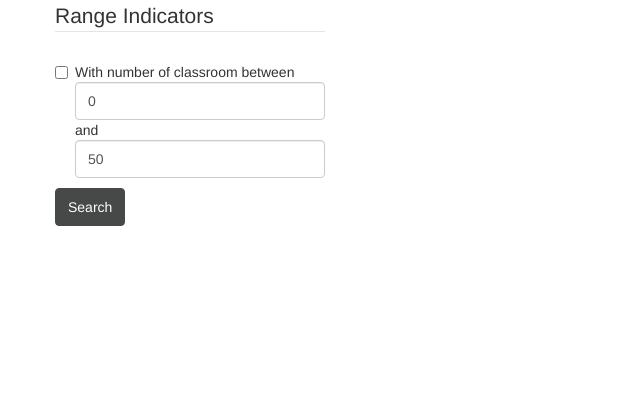
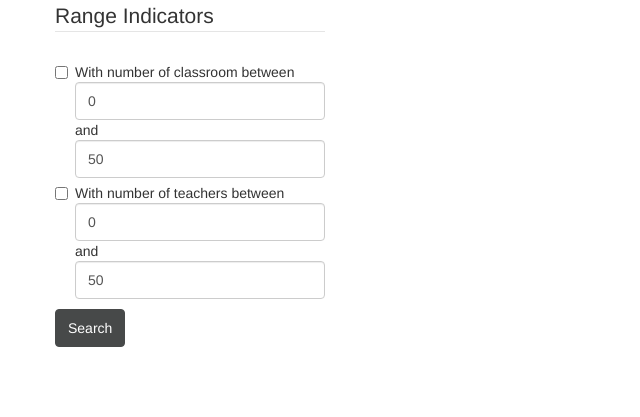
Before and after one commit to klpdotorg/dise_dashboard, a Django app: page / in a window 1280 px wide. Shown: the part 1301-1718 px from the top of the page, without its empty margins (0-640 px from the left). Before the commit the page ends 1527 px from the top, so only its background shows below. Run offline with Django 3.2, Linux system fonts and the light colour scheme; parts of the project's set-up code (start-up, migrations or seed data) failed here and were passed over; some libraries are stand-ins or nearby versions.

Commit message:
added teacher count filter

```diff
--- a/apps/schools/v1_views.py
+++ b/apps/schools/v1_views.py
@@ -176,6 +176,11 @@ class V1SearchView(View, JSONResponseMixin):
             )
             schools = schools.filter(classroom_count__gte=classroom_min, classroom_count__lte=classroom_max)
 
+        if 'teacher_count' in filters:
+            teacher_min = params.get('teacher_min') if params.get('teacher_min') else 0
+            teacher_max = params.get('teacher_max') if params.get('teacher_max') else 50
+            schools = schools.filter(yearlydata__teachercount__total__gte=teacher_min, yearlydata__teachercount__total__lte=teacher_max)
+
         schools = schools[:limit]
         print schools.query
         # schools_json = serializers.serialize("json", schools)
--- a/templates/schools/search.html
+++ b/templates/schools/search.html
@@ -189,6 +189,14 @@
       and
       <input type="text" class="form-control" name="classroom_max" value="50">
     </div>
+    <div class="checkbox">
+      <label for="">
+        <input name="filters" type="checkbox" value="teacher_count"> With number of teachers between
+      </label>
+      <input type="text" class="form-control" name="teacher_min" value="0">
+      and
+      <input type="text" class="form-control" name="teacher_max" value="50">
+    </div>
   </fieldset>
 
   <button class="btn btn-default" type="submit">Search</button>
```
